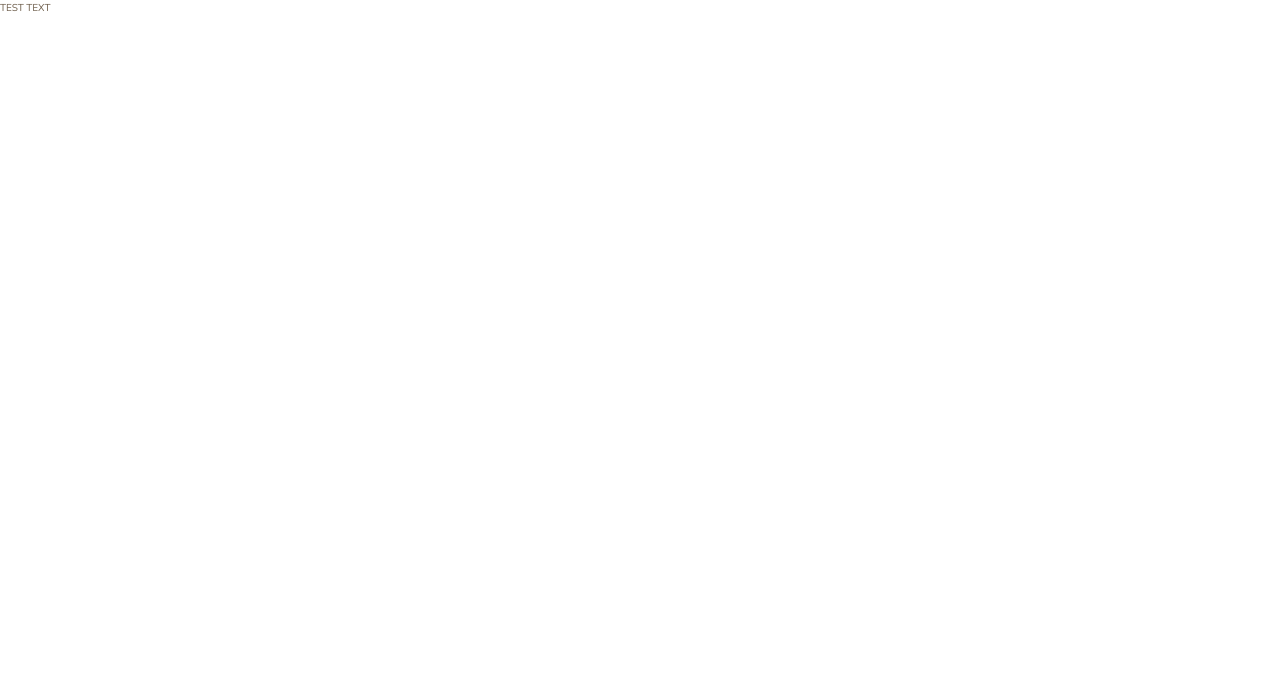
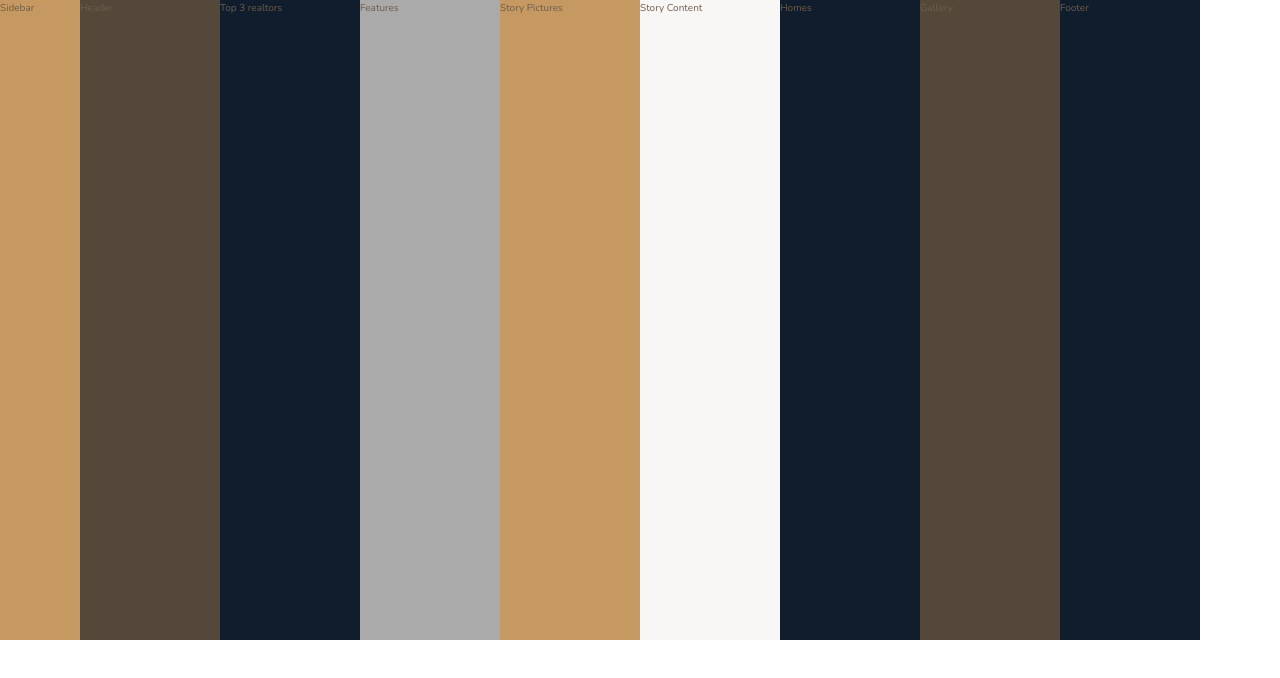
Before and after one commit to retelesk/nexter, a website: page index.html in a window 1280 px wide. Drawn offline with nearby package versions, Linux system fonts and the light colour scheme.

Commit message:
modified:   css/style.css 	modified:   index.html 	modified:   sass/_base.scss 	modified:   sass/_features.scss 	modified:   sass/_footer.scss 	modified:   sass/_gallery.scss 	modified:   sass/_header.scss 	modified:   sass/_homes.scss 	modified:   sass/_realtors.scss 	modified:   sass/_sidebar.scss 	modified:   sass/_story.scss

```diff
--- a/index.html
+++ b/index.html
@@ -14,7 +14,33 @@
 </head>
 
 <body class="container">
-    TEST TEXT
+    <div class="sidebar">
+        Sidebar
+    </div>
+    <header class="header">
+        Header
+    </header>
+    <div class="realtors">
+        Top 3 realtors
+    </div>
+    <section class="features">
+        Features
+    </section>
+    <div class="story__pictures">
+        Story Pictures
+    </div>
+    <div class="story__content">
+        Story Content
+    </div>
+    <section class="homes">
+        Homes
+    </section>
+    <section class="gallery">
+        Gallery
+    </section>
+    <footer class="footer">
+        Footer
+    </footer>
 </body>
 
 </html>
--- a/sass/_base.scss
+++ b/sass/_base.scss
@@ -32,3 +32,8 @@ body {
   font-weight: 300;
   line-height: 1.6;
 }
+.container {
+  display: grid;
+  grid-template-rows: 80vh min-content 40vw repeat(3, min-content);
+  grid-template-columns: 8rem repeat(8, minmax(min-content, 14rem));
+}
--- a/sass/_features.scss
+++ b/sass/_features.scss
@@ -0,0 +1,3 @@
+.features {
+  background-color: $color-grey-light-2;
+}
--- a/sass/_footer.scss
+++ b/sass/_footer.scss
@@ -0,0 +1,3 @@
+.footer {
+  background-color: $color-secondary;
+}
--- a/sass/_gallery.scss
+++ b/sass/_gallery.scss
@@ -0,0 +1,3 @@
+.gallery {
+  background-color: $color-grey-dark-1;
+}
--- a/sass/_header.scss
+++ b/sass/_header.scss
@@ -0,0 +1,3 @@
+.header {
+  background-color: $color-grey-dark-1;
+}
--- a/sass/_homes.scss
+++ b/sass/_homes.scss
@@ -0,0 +1,3 @@
+.homes {
+  background-color: $color-secondary;
+}
--- a/sass/_realtors.scss
+++ b/sass/_realtors.scss
@@ -0,0 +1,3 @@
+.realtors {
+  background-color: $color-secondary;
+}
--- a/sass/_sidebar.scss
+++ b/sass/_sidebar.scss
@@ -0,0 +1,3 @@
+.sidebar {
+  background-color: $color-primary;
+}
--- a/sass/_story.scss
+++ b/sass/_story.scss
@@ -0,0 +1,8 @@
+.story {
+  &__pictures {
+    background-color: $color-primary;
+  }
+  &__content {
+    background-color: $color-grey-light-1;
+  }
+}
```
Also changed, not shown: css/style.css.
